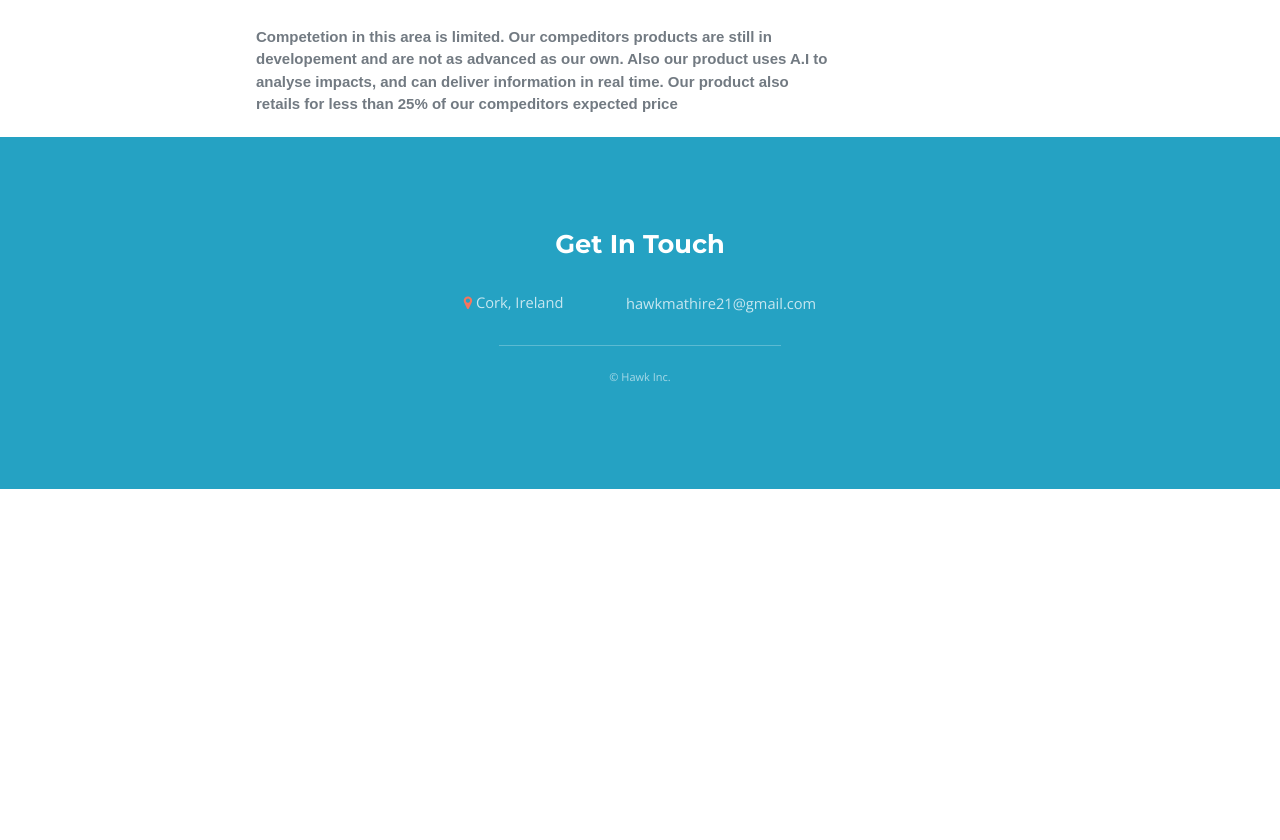
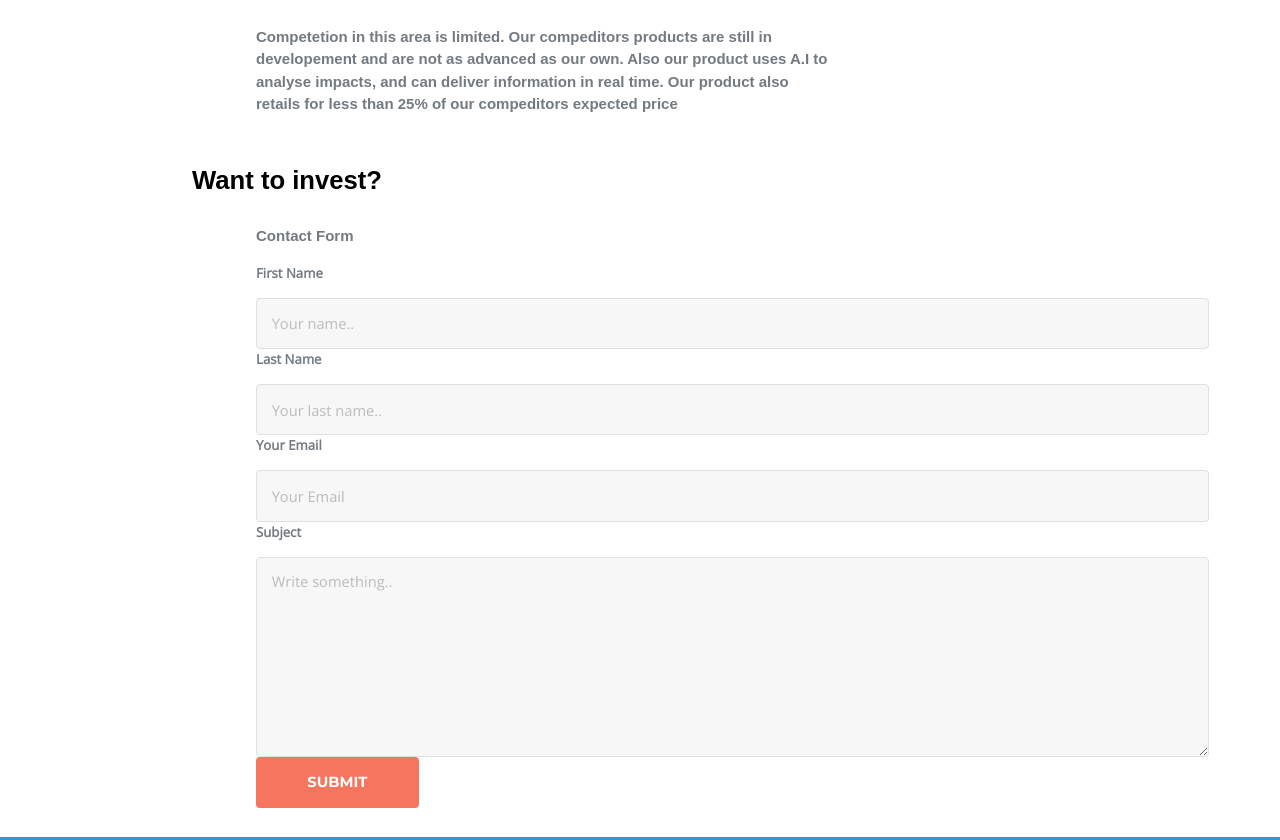
Before and after one commit to HarryOC493/Halo-Fit, a plain HTML site: page index.html in a window 1280 px wide. Shown: the part 1430-2270 px from the top of the page. Before the commit the page ends 1919 px from the top, so only its background shows below. Drawn offline with nearby package versions, Linux system fonts and the light colour scheme.

Commit message:
Update index.html

```diff
--- a/index.html
+++ b/index.html
@@ -104,7 +104,7 @@
 					<h1>Welcome to Halo Fit</h1>
 					<p style="font-size: 32px; font-weight: 550;">A revolutionary wearable device for<br>rapid detection of head injurues sustained during athlethic activites</p>
 					<ul class="actions">
-						<li><a href="register.html" class="button scrolly">Register</a></li>
+						<li><a href="register.html" class="button scrolly">Join the waiting list</a></li>
 					</ul>
 				</div>
 			</section>
@@ -124,8 +124,30 @@
 						<br><br>
 						<h2>What makes us unique?</h2>
 						<div class="Dash">
-							<h3 style="float: right;"><br>Competetion in this area is limited. Our compeditors products are still in developement and are not as advanced as our own. Also our product uses A.I to analyse impacts, and can deliver information in real time. Our product also retails for less than 25% of our compeditors expected price
-							</h3>
+							<h3 style="float: right;"><br>Competetion in this area is limited. Our compeditors products are still in developement and are not as advanced as our own. Also our product uses A.I to analyse impacts, and can deliver information in real time. Our product also retails for less than 25% of our compeditors expected price</h3>
+						</div>
+						<br><br>
+						<h2>Want to invest?</h2>
+						<div class="Dash">
+							<h3>Contact Form</h3>
+
+							<div class="container">
+							<form action="/action_page.php">
+								<label for="fname">First Name</label>
+								<input type="text" id="fname" name="firstname" placeholder="Your name..">
+
+								<label for="lname">Last Name</label>
+								<input type="text" id="lname" name="lastname" placeholder="Your last name..">
+
+								<label for="Email">Your Email</label>
+								<input type='email' id='email' name='email' placeholder='Your Email'>
+
+								<label for="subject">Subject</label>
+								<textarea id="subject" name="subject" placeholder="Write something.." style="height:200px"></textarea>
+
+								<input type="submit" value="Submit">
+							</form>
+							</div>
 						</div>
 					</div>
 				</div>
```
